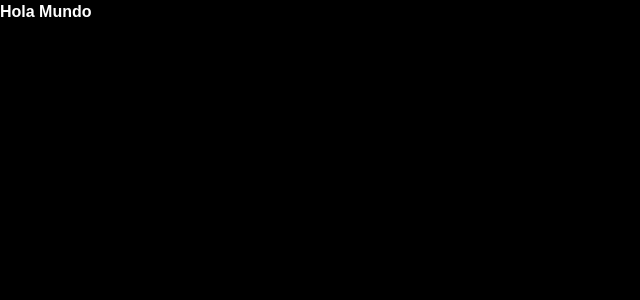
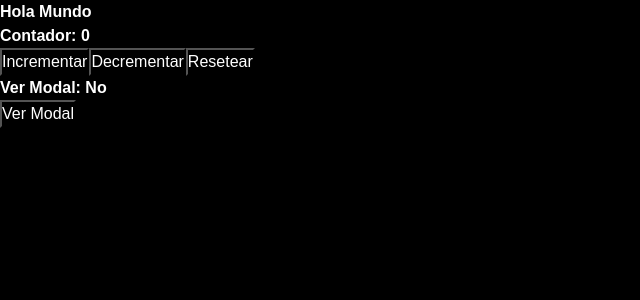
Before and after one commit to julicode10/curso-react-19, a React (Vite) app in the folder 0-teoria/: page / in a window 1280 px wide. Shown: the top 300 px of the page, without its empty margins (0-640 px from the left). Built offline with nearby package versions, Linux system fonts and the light colour scheme.

Commit message:
operadores ternarios

```diff
--- a/0-teoria/src/App.jsx
+++ b/0-teoria/src/App.jsx
@@ -1,11 +1,13 @@
 import './index.css'
 import { HolaMundo } from './components/HolaMundo'
+import { Contador } from './components/Contador'
 function App() {
   return (
-    <div>
+    <>
       <HolaMundo />
-    </div>
-  )
+      <Contador />
+    </>
+  );
 }
 
-export default App
+export default App;
--- /dev/null
+++ b/0-teoria/src/components/Contador.jsx
@@ -0,0 +1,30 @@
+import { useState } from 'react'
+import { Modal } from './Modal'
+export const Contador = () => {
+    const [contador, setContador] = useState(0)
+    const [ver, setVer] = useState(false)
+
+    const incrementar = () => {
+        setContador(contador + 1)
+    }
+    const decrementar = () => {
+        setContador(contador - 1)
+    }
+    const resetear = () => {
+        setContador(0)
+    }
+    return (
+        <div>
+            <h2>Contador: {contador}</h2>
+            <button onClick={incrementar}>Incrementar</button>
+            <button onClick={decrementar}>Decrementar</button>
+            <button onClick={resetear}>Resetear</button>
+
+            <h2>Ver Modal: {ver ? 'Si' : 'No'}</h2>
+            <button onClick={() => setVer(!ver)}>Ver Modal</button>
+            {
+                ver && <Modal />
+            }
+        </div>
+    )
+}
--- /dev/null
+++ b/0-teoria/src/components/Modal.jsx
@@ -0,0 +1,6 @@
+
+export const Modal = () => {
+    return (
+        <h1>Modal</h1>
+    )
+}
```
